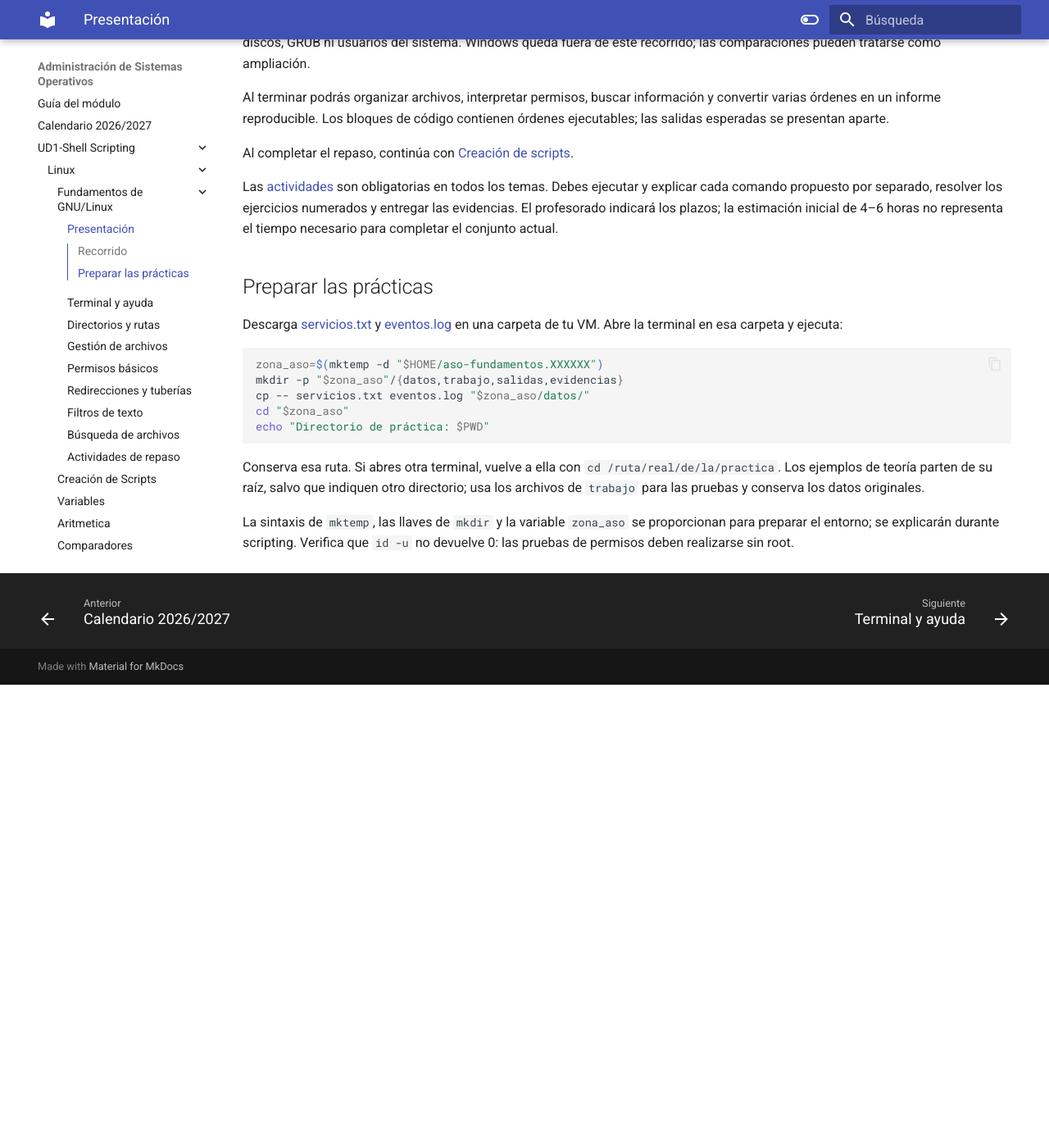
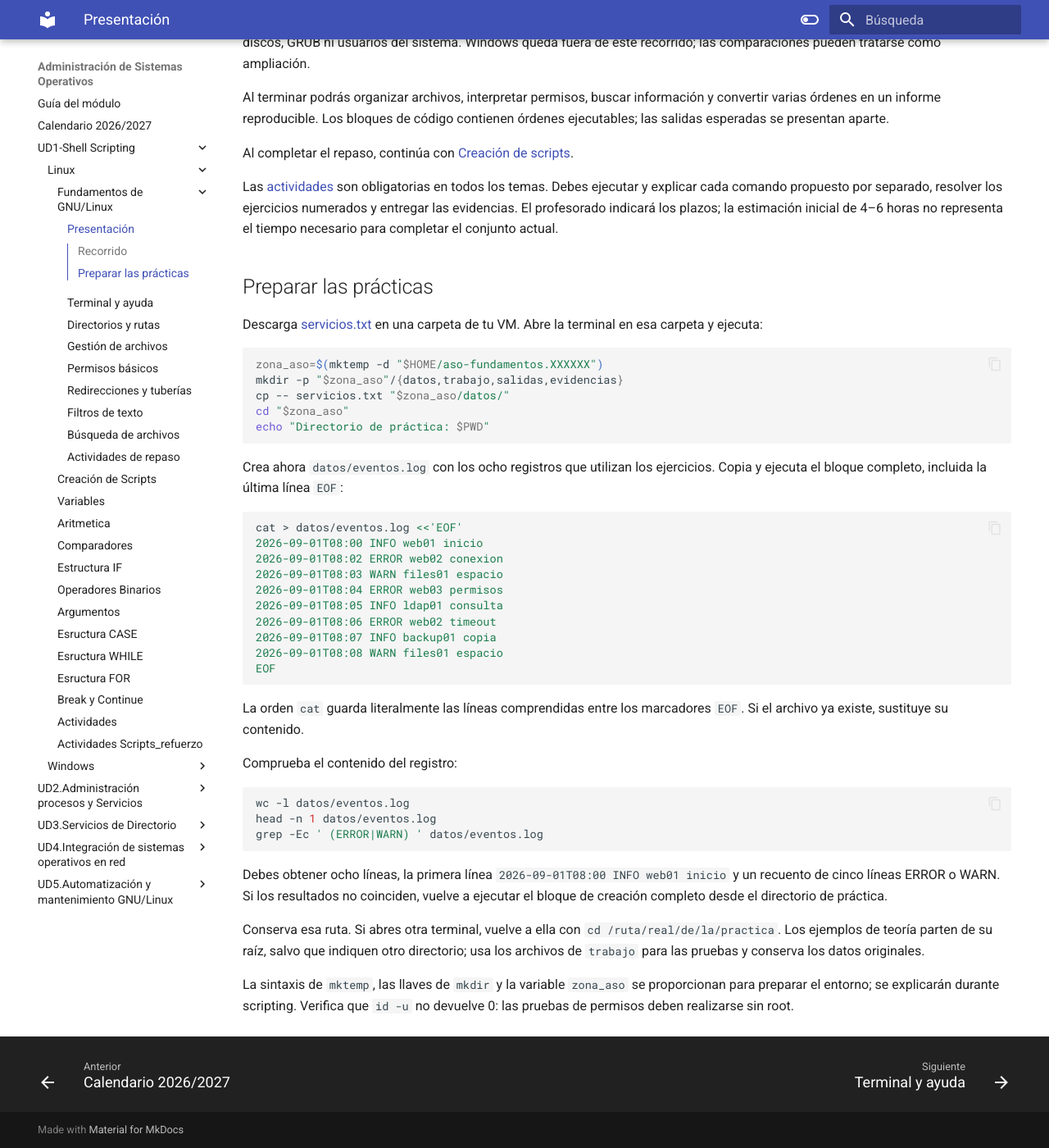
Before and after one commit to jmarlu/ASO, an MkDocs documentation site: the page built from docs/UD1/linux/fundamentos/index.md, in a window 1280 px wide and 1400 px high, scrolled down 625 px. Shown: the whole window at 82% size. Built offline with MkDocs 1.6.1 and Material for MkDocs 9.7.7, drawn with Linux system fonts in a browser that asks for light colours; before the commit the page ends 1460 px from its top, so only the background shows below that.

Commit message:
mod  eventoslog

````diff
--- a/docs/UD1/linux/fundamentos/index.md
+++ b/docs/UD1/linux/fundamentos/index.md
@@ -23,16 +23,43 @@
 
 ## Preparar las prácticas
 
-Descarga [servicios.txt](datos/servicios.txt) y [eventos.log](datos/eventos.log) en una carpeta de tu VM. Abre la terminal en esa carpeta y ejecuta:
+Descarga [servicios.txt](datos/servicios.txt) en una carpeta de tu VM. Abre la terminal en esa carpeta y ejecuta:
 
 ```bash
 zona_aso=$(mktemp -d "$HOME/aso-fundamentos.XXXXXX")
 mkdir -p "$zona_aso"/{datos,trabajo,salidas,evidencias}
-cp -- servicios.txt eventos.log "$zona_aso/datos/"
+cp -- servicios.txt "$zona_aso/datos/"
 cd "$zona_aso"
 echo "Directorio de práctica: $PWD"
 ```
 
+Crea ahora `datos/eventos.log` con los ocho registros que utilizan los ejercicios. Copia y ejecuta el bloque completo, incluida la última línea `EOF`:
+
+```bash
+cat > datos/eventos.log <<'EOF'
+2026-09-01T08:00 INFO web01 inicio
+2026-09-01T08:02 ERROR web02 conexion
+2026-09-01T08:03 WARN files01 espacio
+2026-09-01T08:04 ERROR web03 permisos
+2026-09-01T08:05 INFO ldap01 consulta
+2026-09-01T08:06 ERROR web02 timeout
+2026-09-01T08:07 INFO backup01 copia
+2026-09-01T08:08 WARN files01 espacio
+EOF
+```
+
+La orden `cat` guarda literalmente las líneas comprendidas entre los marcadores `EOF`. Si el archivo ya existe, sustituye su contenido.
+
+Comprueba el contenido del registro:
+
+```bash
+wc -l datos/eventos.log
+head -n 1 datos/eventos.log
+grep -Ec ' (ERROR|WARN) ' datos/eventos.log
+```
+
+Debes obtener ocho líneas, la primera línea `2026-09-01T08:00 INFO web01 inicio` y un recuento de cinco líneas ERROR o WARN. Si los resultados no coinciden, vuelve a ejecutar el bloque de creación completo desde el directorio de práctica.
+
 Conserva esa ruta. Si abres otra terminal, vuelve a ella con `cd /ruta/real/de/la/practica`. Los ejemplos de teoría parten de su raíz, salvo que indiquen otro directorio; usa los archivos de `trabajo` para las pruebas y conserva los datos originales.
 
 La sintaxis de `mktemp`, las llaves de `mkdir` y la variable `zona_aso` se proporcionan para preparar el entorno; se explicarán durante scripting. Verifica que `id -u` no devuelve 0: las pruebas de permisos deben realizarse sin root.
````
Also changed, not shown: preparacion/fundamentos-linux/docs/index.md (+29 -2 lines), 3 other files.
